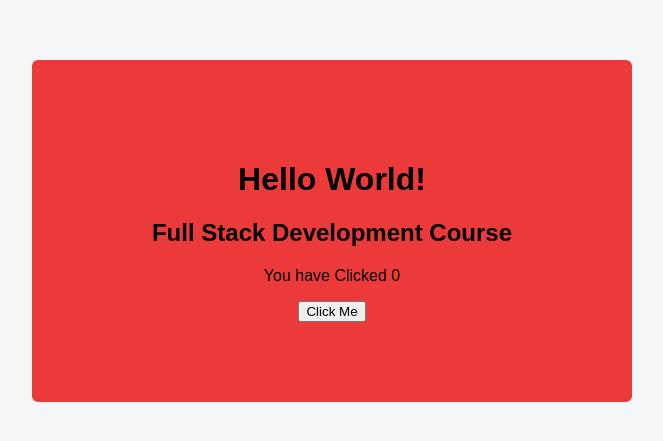
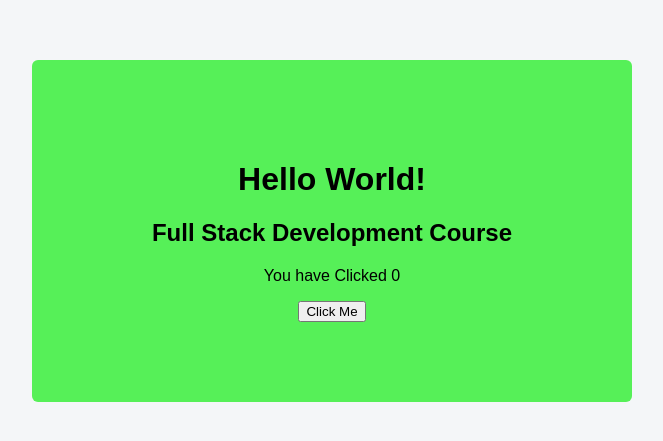
Before and after one commit to Sharanprasadjenweri/myfirstgit, a plain HTML site: page index.html in a window 1280 px wide. Shown: the part 169-610 px from the top of the page, without its empty margins (308-971 px from the left). Drawn offline with Linux system fonts and the light colour scheme.

Commit message:
Initial commit: 4t change

```diff
--- a/style.css
+++ b/style.css
@@ -14,7 +14,7 @@ body {
     padding: 80px 120px;
     border: none;
     border-radius: 6px;
-    background: #ec3a3a;
+    background: #56f058;
     font-size: 16px;
     cursor: pointer;
 
```
